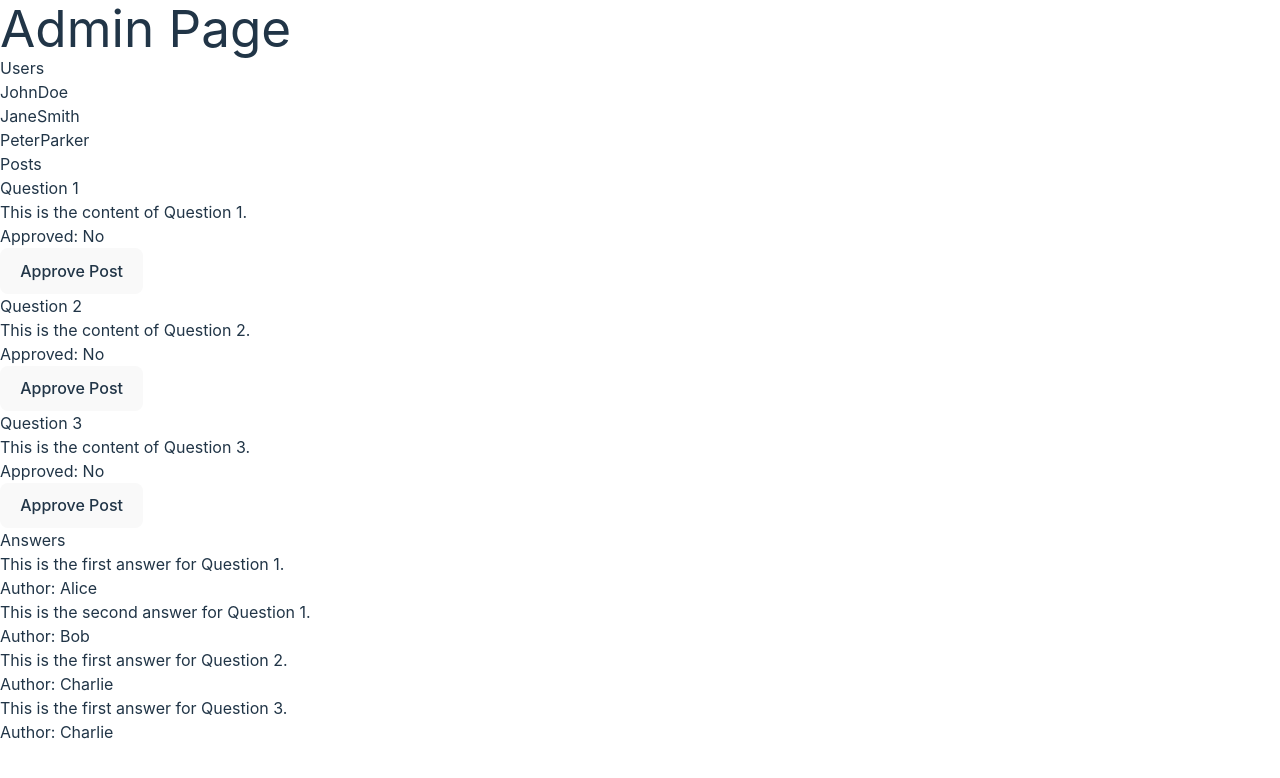
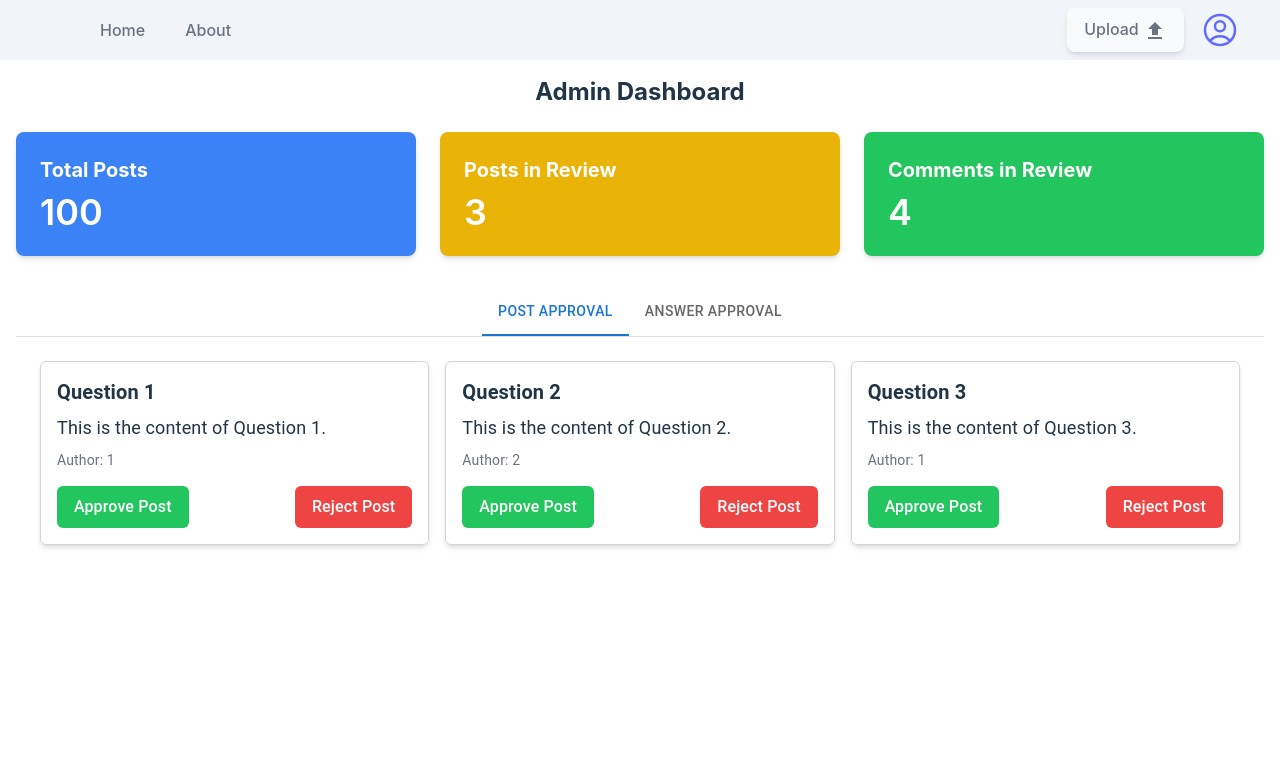
Before and after one commit to AshfaaqAhamed17/Ifonix_FE, a React (Vite) app: page /admin in a window 1280 px wide. Shown: the top 778 px of the page. Built offline with nearby package versions, Linux system fonts and the light colour scheme; no server answers.

Commit message:
admin dashboard page added

```diff
--- a/package.json
+++ b/package.json
@@ -13,11 +13,13 @@
     "@emotion/react": "^11.11.1",
     "@emotion/styled": "^11.11.0",
     "@mui/icons-material": "^5.14.1",
+    "@mui/lab": "^5.0.0-alpha.137",
     "@mui/material": "^5.14.1",
     "axios": "^1.4.0",
     "react": "^18.2.0",
     "react-dom": "^18.2.0",
-    "react-router-dom": "^6.14.2"
+    "react-router-dom": "^6.14.2",
+    "react-tabs": "^6.0.2"
   },
   "devDependencies": {
     "@types/react": "^18.2.15",
--- a/src/App.tsx
+++ b/src/App.tsx
@@ -7,6 +7,7 @@ import Login from "./pages/login";
 import PostDetails from "./pages/postdetails";
 import UserProfile from "./pages/userprofile";
 import Admin from "./pages/admin";
+import Admin2 from "./pages/admin2";
 
 function App() {
   return (
@@ -16,6 +17,7 @@ function App() {
           <Route path="/" element={<Home />} />
           <Route path="/about" element={<About />} />
           <Route path="/admin" element={<Admin />} />
+          <Route path="/admin2" element={<Admin2 />} />
           <Route path="/signup" element={<Signup />} />
           <Route path="/login" element={<Login />} />
           <Route path="/post/:id" element={<PostDetails />} />
--- a/src/pages/admin.tsx
+++ b/src/pages/admin.tsx
@@ -1,13 +1,27 @@
 // AdminPage.tsx
 
-import React, { useEffect, useState } from "react";
-import axios from "axios";
+import React, { useState } from "react";
+// import axios from "axios";
+import Box from "@mui/material/Box";
+import Tabs from "@mui/material/Tabs";
+import Tab from "@mui/material/Tab";
+import { TabContext, TabList, TabPanel } from "@mui/lab";
 
-interface User {
-  id: number;
-  username: string;
-  // Add more user properties as needed
-}
+import {
+  Dialog,
+  DialogTitle,
+  DialogContent,
+  DialogActions,
+  Button,
+  TextField,
+} from "@mui/material";
+import Navbar from "../components/navbar";
+
+// interface User {
+//   id: number;
+//   username: string;
+//   // Add more user properties as needed
+// }
 
 interface Question {
   id: number;
@@ -25,17 +39,13 @@ interface Answer {
 }
 
 const Admin: React.FC = () => {
-  const [users, setUsers] = useState<User[]>([]);
-  const [posts, setPosts] = useState<Question[]>([]);
-  const [answers, setAnswers] = useState<Answer[]>([]);
-
   // Dummy users
-  const dummyUsers: User[] = [
-    { id: 1, username: "JohnDoe" },
-    { id: 2, username: "JaneSmith" },
-    { id: 3, username: "PeterParker" },
-    // Add more dummy users here as needed
-  ];
+  // const dummyUsers: User[] = [
+  //   { id: 1, username: "JohnDoe" },
+  //   { id: 2, username: "JaneSmith" },
+  //   { id: 3, username: "PeterParker" },
+  //   // Add more dummy users here as needed
+  // ];
 
   // Dummy questions
   const dummyQuestions: Question[] = [
@@ -92,61 +102,228 @@ const Admin: React.FC = () => {
     // Add more dummy answers here as needed
   ];
 
-  useEffect(() => {
-    // Fetch all users, posts, and answers from the backend API
-    axios.get("/api/users").then((response) => setUsers(response.data));
-    axios.get("/api/posts").then((response) => setPosts(response.data));
-    axios.get("/api/answers").then((response) => setAnswers(response.data));
-  }, []);
+  const [selectedQuestion, setSelectedQuestion] = useState<Question | null>(
+    null
+  );
+  const [selectedAnswer, setSelectedAnswer] = useState<Answer | null>(null);
+  const [showModal, setShowModal] = useState(false);
+  const [feedback, setFeedback] = useState("");
+  const [value, setValue] = React.useState("post");
+
+  const handleChange = (event: React.SyntheticEvent, newValue: string) => {
+    setValue(newValue);
+  };
+  // Dummy data for number of posts
+  const totalPosts = 100; // Replace with the actual total number of posts
+  const postsInReview = dummyQuestions.length; // Replace with the actual number of posts in review
+  const answersInReview = dummyAnswers.length; // Replace with the actual number of posts in review
+
+  const handleCloseModal = () => {
+    console.log("Feedback sent.", feedback);
+    setShowModal(false);
+    setFeedback("");
+  };
+
+  const handleApproveAnswer = (answerId: number) => {
+    // Logic to handle approving the answer
+    console.log(`Answer with ID ${answerId} has been approved.`);
+  };
 
   const handleApprovePost = (postId: number) => {
-    // Call the backend API to update the status of the post to approved
-    axios.put(`/api/posts/${postId}`, { approved: true }).then((response) => {
-      // Assuming the backend returns the updated post object, update the local state
-      setPosts((prevPosts) =>
-        prevPosts.map((post) =>
-          post.id === postId ? { ...post, approved: true } : post
-        )
-      );
-    });
+    // Logic to handle approving the post
+    console.log(`Post with ID ${postId} has been approved.`);
+  };
+
+  const handleRejectQuestion = (question: Question) => {
+    console.log("Question: ", question);
+    setSelectedQuestion(question);
+    setShowModal(true);
+  };
+
+  const handleRejectAnswer = (answer: Answer) => {
+    console.log("Answer: ", answer);
+    setSelectedAnswer(answer);
+    setShowModal(true);
   };
 
   return (
-    <div>
-      <h1>Admin Page</h1>
-      <h2>Users</h2>
-      <ul>
-        {dummyUsers.map((user) => (
-          <li key={user.id}>{user.username}</li>
-        ))}
-      </ul>
-      <h2>Posts</h2>
-      <ul>
+    <>
+      <Navbar />
+      <div className="p-4">
+        <h2 className="text-2xl font-bold mb-6 text-center">Admin Dashboard</h2>
+        <div className="grid grid-cols-1 sm:grid-cols-2 md:grid-cols-3 gap-6">
+          <div className="bg-blue-500 text-white p-6 rounded-lg shadow-md">
+            <h3 className="text-xl font-bold mb-2">Total Posts</h3>
+            <p className="text-4xl font-semibold">{totalPosts}</p>
+          </div>
+          <div className="bg-yellow-500 text-white p-6 rounded-lg shadow-md">
+            <h3 className="text-xl font-bold mb-2">Posts in Review</h3>
+            <p className="text-4xl font-semibold">{postsInReview}</p>
+          </div>
+          <div className="bg-green-500 text-white p-6 rounded-lg shadow-md">
+            <h3 className="text-xl font-bold mb-2">Comments in Review</h3>
+            <p className="text-4xl font-semibold">{answersInReview}</p>
+          </div>
+        </div>
+      </div>
+      <div className="p-4">
+        <Box sx={{ width: "100%", typography: "body1" }}>
+          <TabContext value={value}>
+            <Box sx={{ borderBottom: 1, borderColor: "divider" }}>
+              <TabList
+                onChange={handleChange}
+                aria-label="lab API tabs example"
+                centered
+              >
+                <Tab label="Post Approval" value="post" />
+                <Tab label="Answer Approval" value="answer" />
+              </TabList>
+            </Box>
+            <TabPanel value="post">
+              <div className="grid gap-4 grid-cols-1 sm:grid-cols-2 md:grid-cols-3">
                 {dummyQuestions.map((post) => (
-          <li key={post.id}>
-            <h3>{post.title}</h3>
-            <p>{post.content}</p>
-            {/* <p>Author: {post.author}</p> */}
-            <p>Approved: {post.approved ? "Yes" : "No"}</p>
-            {!post.approved && (
-              <button onClick={() => handleApprovePost(post.id)}>
+                  <div
+                    key={post.id}
+                    className="p-4 border border-gray-300 mb-4 rounded-md shadow-md"
+                  >
+                    <h3 className="text-xl font-bold mb-2">{post.title}</h3>
+                    <p className="text-lg mb-2">{post.content}</p>
+                    <p className="text-sm text-gray-500">
+                      Author: {post.userId}
+                    </p>
+                    <div className="flex justify-between mt-4">
+                      <button
+                        className="bg-green-500 text-white px-4 py-2 rounded-md"
+                        onClick={() => handleApprovePost(post.id)}
+                      >
                         Approve Post
                       </button>
-            )}
-          </li>
+                      <button
+                        className="bg-red-500 text-white px-4 py-2 rounded-md"
+                        onClick={() => handleRejectQuestion(post)}
+                      >
+                        Reject Post
+                      </button>
+                    </div>
+                  </div>
                 ))}
-      </ul>
-      <h2>Answers</h2>
-      <ul>
+              </div>
+            </TabPanel>
+            <TabPanel value="answer">
+              <div className="grid gap-4 grid-cols-1 sm:grid-cols-2 md:grid-cols-3">
                 {dummyAnswers.map((answer) => (
-          <li key={answer.id}>
+                  <div
+                    key={answer.id}
+                    className="p-4 border border-gray-300 mb-4 rounded-md shadow-md"
+                  >
                     <p>{answer.content}</p>
                     <p>Author: {answer.author}</p>
-          </li>
+                    <div className="flex justify-between mt-4">
+                      <button
+                        className="bg-green-500 text-white px-4 py-2 rounded-md"
+                        onClick={() => handleApproveAnswer(answer.id)}
+                      >
+                        Approve Answer
+                      </button>
+                      <button
+                        className="bg-red-500 text-white px-4 py-2 rounded-md"
+                        onClick={() => handleRejectAnswer(answer)}
+                      >
+                        Reject Answer
+                      </button>
+                    </div>
+                  </div>
                 ))}
-      </ul>
               </div>
+            </TabPanel>
+          </TabContext>
+        </Box>
+      </div>
+
+      {/* Modal for providing feedback */}
+      <Dialog
+        open={showModal}
+        onClose={handleCloseModal}
+        maxWidth="sm"
+        fullWidth
+      >
+        {selectedQuestion ? (
+          <>
+            <DialogTitle>Feedback for Rejected Post</DialogTitle>
+            <DialogContent>
+              <TextField
+                label="Feedback"
+                multiline
+                rows={4}
+                fullWidth
+                variant="outlined"
+                value={feedback}
+                onChange={(e) => setFeedback(e.target.value)}
+              />
+            </DialogContent>
+            <DialogActions>
+              <Button onClick={handleCloseModal}>Close</Button>
+              {/* <Button
+                onClick={() => {
+                  handleApprovePost(selectedQuestion.id);
+                  handleCloseModal();
+                }}
+                color="primary"
+              >
+                Approve
+              </Button> */}
+              <Button
+                onClick={() => {
+                  setSelectedQuestion(null);
+                  handleCloseModal();
+                }}
+                color="error"
+              >
+                Send
+              </Button>
+            </DialogActions>
+          </>
+        ) : null}
+
+        {selectedAnswer ? (
+          <>
+            <DialogTitle>Feedback for Rejected Answer</DialogTitle>
+            <DialogContent>
+              <TextField
+                label="Feedback"
+                multiline
+                rows={4}
+                fullWidth
+                variant="outlined"
+                value={feedback}
+                onChange={(e) => setFeedback(e.target.value)}
+              />
+            </DialogContent>
+            <DialogActions>
+              <Button onClick={handleCloseModal}>Close</Button>
+              {/* <Button
+                onClick={() => {
+                  handleApproveAnswer(selectedAnswer.id);
+                  handleCloseModal();
+                }}
+                color="primary"
+              >
+                Approve
+              </Button> */}
+              <Button
+                onClick={() => {
+                  setSelectedAnswer(null);
+                  handleCloseModal();
+                }}
+                color="error"
+              >
+                Send
+              </Button>
+            </DialogActions>
+          </>
+        ) : null}
+      </Dialog>
+    </>
   );
 };
-
 export default Admin;
```
Also changed, not shown: 1 other file (tests, documents, lock files or other folders). Lines whose indentation alone changed are shown as unchanged.
